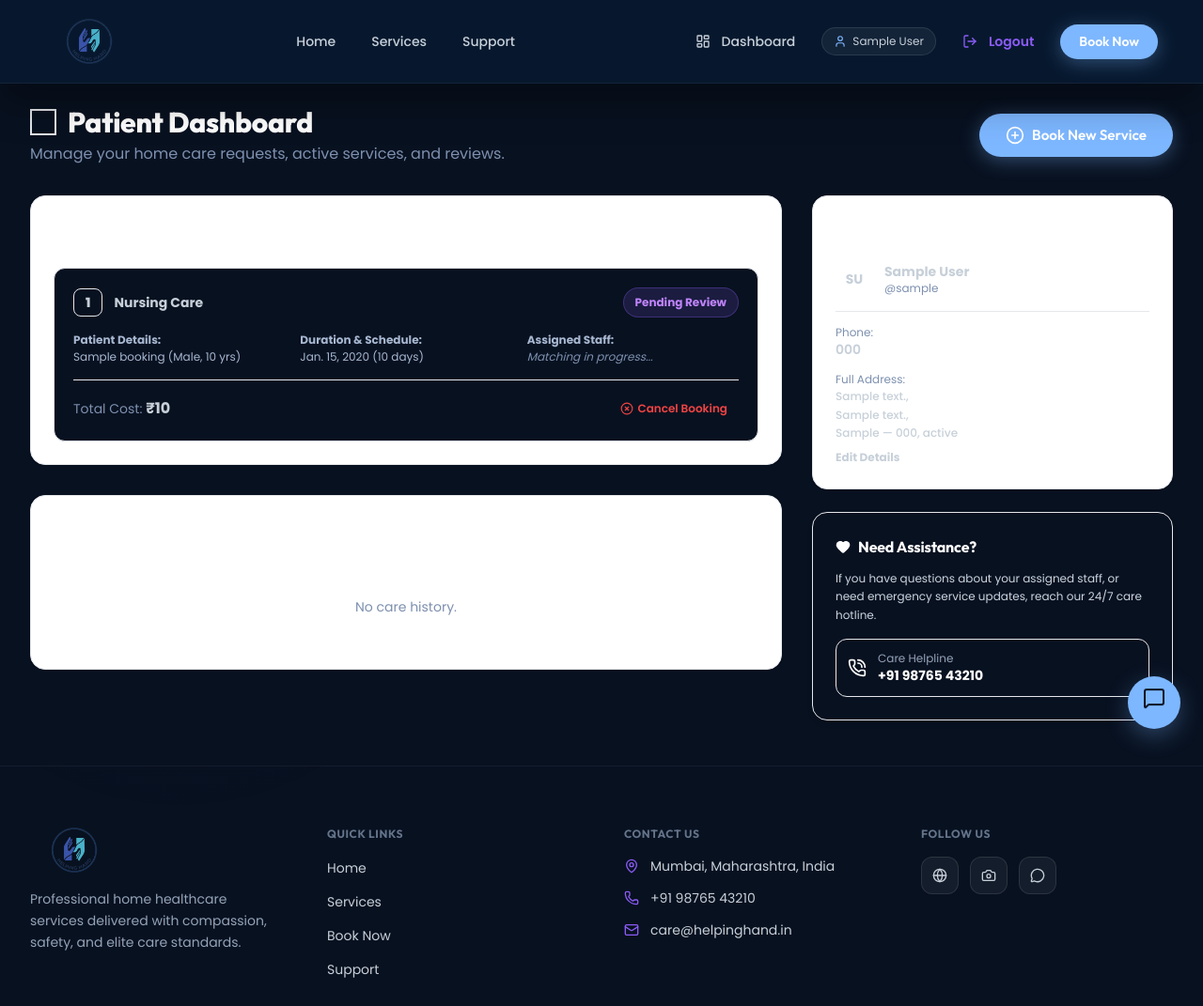
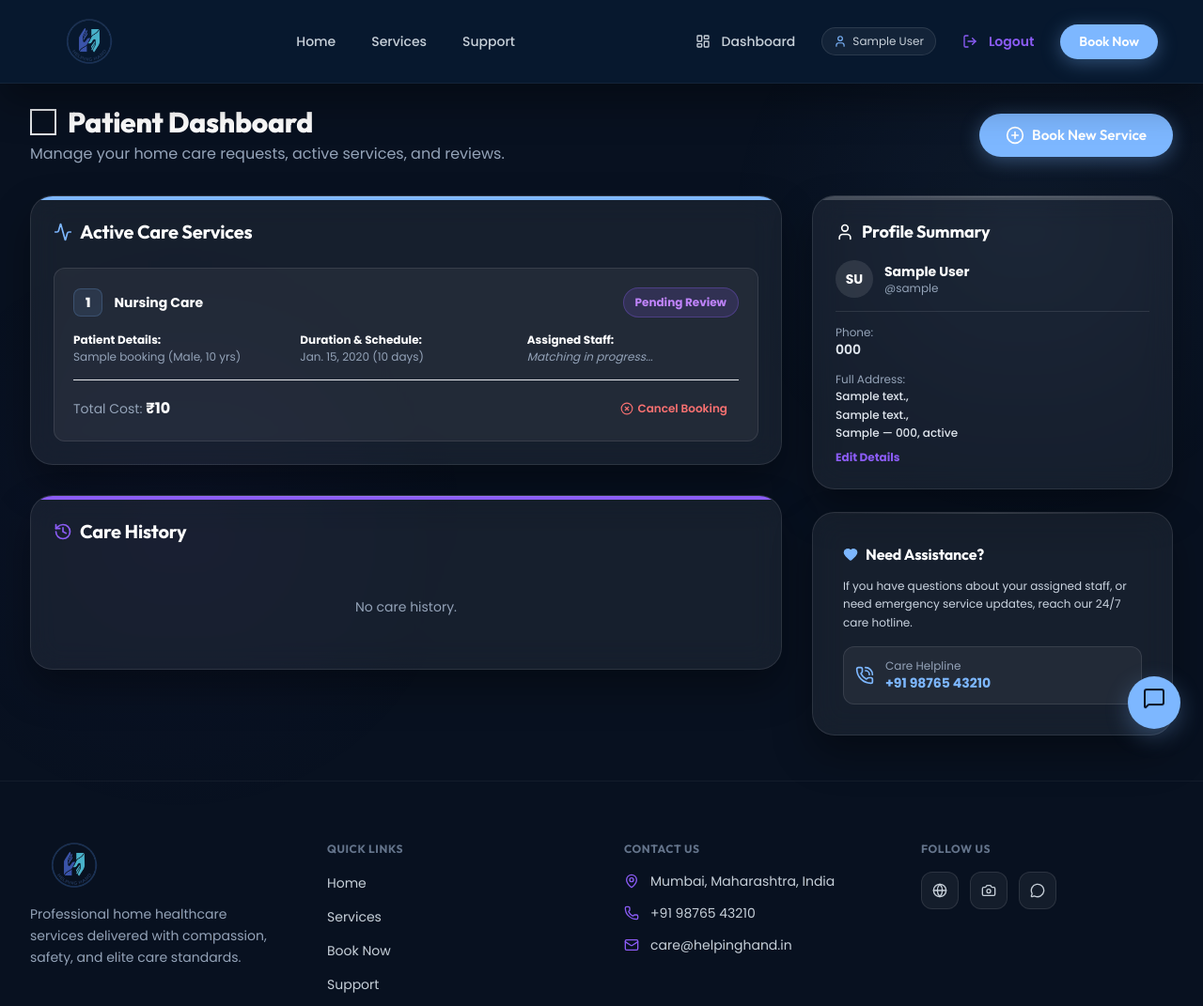
Before and after one commit to mhw47/Helping-Hand-Web, a Django app: page /dashboard/ in a window 1280 px wide. Shown: the top 1071 px of the page at 94% size. Run offline with Django 4.2, Linux system fonts and the light colour scheme; a user stored in the database is signed in; tables that the repository leaves empty hold one stand-in row (values such as "Sample post"); some libraries are stand-ins or nearby versions.

Commit message:
Convert dashboard layout to premium dark glassmorphism theme

```diff
--- a/templates/core/dashboard_patient.html
+++ b/templates/core/dashboard_patient.html
@@ -4,7 +4,7 @@
 {% block title %}My Dashboard{% endblock %}
 
 {% block content %}
-<div class="pt-28 pb-12 bg-surface-50 min-h-screen">
+<div class="pt-28 pb-12 bg-transparent min-h-screen">
   <div class="max-w-7xl mx-auto px-4 sm:px-6 lg:px-8">
 
     <!-- ═══════════════ HEADER ═══════════════ -->
@@ -12,9 +12,9 @@
       <div>
         <div class="flex items-center gap-3">
           <div class="chakra-loader" style="width: 28px; height: 28px; border-width: 2px;"></div>
-          <h1 class="text-3xl font-extrabold text-navy-500">Patient Dashboard</h1>
+          <h1 class="text-3xl font-extrabold text-white">Patient Dashboard</h1>
         </div>
-        <p class="text-surface-500 mt-1">Manage your home care requests, active services, and reviews.</p>
+        <p class="text-slate-400 mt-1">Manage your home care requests, active services, and reviews.</p>
       </div>
       <div>
         <a href="{% url 'services' %}" class="btn-primary flex items-center gap-2">
@@ -31,22 +31,22 @@
       <div class="lg:col-span-2 space-y-8">
 
         <!-- SECTION: Active Bookings -->
-        <div class="bg-white rounded-2xl border border-surface-200 shadow-sm p-6 relative overflow-hidden">
-          <div class="absolute top-0 left-0 right-0 h-1 bg-saffron-500"></div>
-          <h2 class="text-xl font-bold text-navy-900 mb-6 flex items-center gap-2">
-            <i data-lucide="activity" class="text-saffron-500 w-5 h-5"></i>
+        <div class="card p-6 relative overflow-hidden">
+          <div class="absolute top-0 left-0 right-0 h-1 bg-blueGlow"></div>
+          <h2 class="text-xl font-bold text-white mb-6 flex items-center gap-2">
+            <i data-lucide="activity" class="text-blueGlow w-5 h-5"></i>
             Active Care Services
           </h2>
 
           <div class="space-y-4">
             {% for booking in active_bookings %}
-            <div class="p-5 rounded-xl bg-surface-50 border border-surface-200 transition-all hover:shadow-md">
+            <div class="p-5 rounded-xl bg-white/5 border border-white/10 transition-all hover:shadow-md">
               <div class="flex flex-wrap items-center justify-between gap-3 mb-4">
                 <div class="flex items-center gap-3">
-                  <span class="text-sm font-extrabold text-navy-600 bg-navy-50 border border-navy-100 px-3 py-1 rounded-lg">
+                  <span class="text-sm font-extrabold text-white bg-blueGlow/10 border border-blueGlow/20 px-3 py-1 rounded-lg">
                     {{ booking.booking_id }}
                   </span>
-                  <span class="text-sm font-bold text-navy-900">
+                  <span class="text-sm font-bold text-white">
                     {{ booking.get_service_type_display }}
                   </span>
                 </div>
@@ -64,35 +64,35 @@
               </div>
 
               <!-- Details Grid -->
-              <div class="grid grid-cols-1 sm:grid-cols-2 md:grid-cols-3 gap-4 text-xs text-surface-600 mb-4">
+              <div class="grid grid-cols-1 sm:grid-cols-2 md:grid-cols-3 gap-4 text-xs text-slate-400 mb-4">
                 <div>
-                  <strong class="text-navy-900 block mb-0.5">Patient Details:</strong>
+                  <strong class="text-white block mb-0.5">Patient Details:</strong>
                   {{ booking.patient_name }} ({{ booking.get_patient_gender_display }}, {{ booking.patient_age }} yrs)
                 </div>
                 <div>
-                  <strong class="text-navy-900 block mb-0.5">Duration & Schedule:</strong>
+                  <strong class="text-white block mb-0.5">Duration & Schedule:</strong>
                   {{ booking.start_date }} ({{ booking.duration_days }} day{{ booking.duration_days|pluralize }})
                 </div>
                 <div>
-                  <strong class="text-navy-900 block mb-0.5">Assigned Staff:</strong>
+                  <strong class="text-white block mb-0.5">Assigned Staff:</strong>
                   {% if booking.staff %}
-                    <div class="flex items-center gap-1.5 font-semibold text-navy-800">
-                      <i data-lucide="user-check" class="w-3.5 h-3.5 text-flaggreen-600"></i>
+                    <div class="flex items-center gap-1.5 font-semibold text-slate-200">
+                      <i data-lucide="user-check" class="w-3.5 h-3.5 text-terracotta"></i>
                       {{ booking.staff.name }} ({{ booking.staff.rating }}★)
                     </div>
                   {% else %}
-                    <span class="text-surface-500 italic">Matching in progress...</span>
+                    <span class="text-slate-400 italic">Matching in progress...</span>
                   {% endif %}
                 </div>
               </div>
 
               <!-- Price & Action -->
-              <div class="flex items-center justify-between pt-4 border-t border-surface-200/80">
+              <div class="flex items-center justify-between pt-4 border-t border-white/10/80">
                 <div class="text-sm">
-                  <span class="text-surface-500">Total Cost:</span>
-                  <span class="font-bold text-navy-900 text-base">₹{{ booking.total_cost|floatformat:0 }}</span>
+                  <span class="text-slate-400">Total Cost:</span>
+                  <span class="font-bold text-white text-base">₹{{ booking.total_cost|floatformat:0 }}</span>
                   {% if booking.discount_percentage > 0 %}
-                    <span class="text-xs text-flaggreen-600 bg-flaggreen-50 border border-flaggreen-100 py-0.5 px-2 rounded-full font-bold ml-1">
+                    <span class="text-xs text-terracotta bg-terracotta/10 border border-terracotta/20 py-0.5 px-2 rounded-full font-bold ml-1">
                       -{{ booking.discount_percentage|stringformat:".0%" }}
                     </span>
                   {% endif %}
@@ -103,7 +103,7 @@
                   {% csrf_token %}
                   <input type="hidden" name="booking_id" value="{{ booking.booking_id }}">
                   <input type="hidden" name="action" value="cancel">
-                  <button type="submit" class="btn-ghost text-xs text-red-500 hover:bg-red-50 border border-red-200/60 font-semibold py-1.5 px-3 rounded-lg flex items-center gap-1">
+                  <button type="submit" class="btn-ghost text-xs text-red-400 hover:bg-red-500/100/10 border border-red-500/20 font-semibold py-1.5 px-3 rounded-lg flex items-center gap-1">
                     <i data-lucide="x-circle" class="w-3.5 h-3.5"></i>
                     Cancel Booking
                   </button>
@@ -112,10 +112,10 @@
               </div>
             </div>
             {% empty %}
-            <div class="text-center py-10 border border-dashed border-surface-300 rounded-xl bg-surface-50">
-              <i data-lucide="calendar" class="w-12 h-12 text-surface-400 mx-auto mb-3 opacity-60"></i>
-              <p class="text-surface-500 text-sm">No active home care bookings.</p>
-              <a href="{% url 'services' %}" class="text-saffron-600 hover:text-saffron-700 font-bold text-sm inline-flex items-center gap-1 mt-2">
+            <div class="text-center py-10 border border-dashed border-white/10 rounded-xl bg-transparent">
+              <i data-lucide="calendar" class="w-12 h-12 text-slate-500 mx-auto mb-3 opacity-60"></i>
+              <p class="text-slate-400 text-sm">No active home care bookings.</p>
+              <a href="{% url 'services' %}" class="text-terracotta hover:text-white font-bold text-sm inline-flex items-center gap-1 mt-2">
                 Book a service now <i data-lucide="arrow-right" class="w-3.5 h-3.5"></i>
               </a>
             </div>
@@ -124,66 +124,66 @@
         </div>
 
         <!-- SECTION: Past Bookings -->
-        <div class="bg-white rounded-2xl border border-surface-200 shadow-sm p-6 relative overflow-hidden">
-          <div class="absolute top-0 left-0 right-0 h-1 bg-flaggreen-500"></div>
-          <h2 class="text-xl font-bold text-navy-900 mb-6 flex items-center gap-2">
-            <i data-lucide="history" class="text-flaggreen-600 w-5 h-5"></i>
+        <div class="card p-6 relative overflow-hidden">
+          <div class="absolute top-0 left-0 right-0 h-1 bg-terracotta"></div>
+          <h2 class="text-xl font-bold text-white mb-6 flex items-center gap-2">
+            <i data-lucide="history" class="text-terracotta w-5 h-5"></i>
             Care History
           </h2>
 
           <div class="space-y-4">
             {% for booking in past_bookings %}
-            <div class="p-5 rounded-xl bg-surface-50/50 border border-surface-200 transition-all hover:bg-surface-50">
+            <div class="p-5 rounded-xl bg-white/5 border border-white/10 transition-all hover:bg-transparent">
               <div class="flex flex-wrap items-center justify-between gap-3 mb-3">
                 <div class="flex items-center gap-2">
-                  <span class="text-xs font-bold text-surface-500 bg-surface-200 px-2.5 py-1 rounded-md">
+                  <span class="text-xs font-bold text-slate-400 bg-white/10 px-2.5 py-1 rounded-md">
                     {{ booking.booking_id }}
                   </span>
-                  <span class="text-sm font-bold text-navy-900">
+                  <span class="text-sm font-bold text-white">
                     {{ booking.get_service_type_display }}
                   </span>
                 </div>
                 <div>
                   {% if booking.status == 'completed' %}
-                    <span class="badge badge-success bg-flaggreen-50 text-flaggreen-600 border border-flaggreen-100">Completed</span>
+                    <span class="badge badge-success bg-flaggreen-50 text-terracotta border border-flaggreen-100">Completed</span>
                   {% else %}
-                    <span class="badge badge-error bg-red-50 text-red-600 border border-red-100">Cancelled</span>
+                    <span class="badge badge-error bg-red-500/10 text-red-400 border border-red-500/20">Cancelled</span>
                   {% endif %}
                 </div>
               </div>
 
               <!-- Details Grid -->
-              <div class="grid grid-cols-1 sm:grid-cols-3 gap-3 text-xs text-surface-600 mb-3">
+              <div class="grid grid-cols-1 sm:grid-cols-3 gap-3 text-xs text-slate-400 mb-3">
                 <div>
-                  <strong class="text-navy-900 block">Patient Name:</strong>
+                  <strong class="text-white block">Patient Name:</strong>
                   {{ booking.patient_name }}
                 </div>
                 <div>
-                  <strong class="text-navy-900 block">Service Dates:</strong>
+                  <strong class="text-white block">Service Dates:</strong>
                   {{ booking.start_date }}
                 </div>
                 <div>
-                  <strong class="text-navy-900 block">Care Provider:</strong>
+                  <strong class="text-white block">Care Provider:</strong>
                   {{ booking.staff.name|default:"—" }}
                 </div>
               </div>
 
               <!-- Review Form/Status -->
               {% if booking.status == 'completed' %}
-              <div class="pt-3 border-t border-surface-200 flex items-center justify-between">
-                <div class="text-xs font-semibold text-navy-900">
+              <div class="pt-3 border-t border-white/10 flex items-center justify-between">
+                <div class="text-xs font-semibold text-white">
                   Total Paid: ₹{{ booking.total_cost|floatformat:0 }}
                 </div>
 
                 {% if booking.review %}
-                <div class="flex items-center gap-1.5 text-xs text-saffron-500 font-bold bg-saffron-50 border border-saffron-100 px-3 py-1 rounded-lg">
+                <div class="flex items-center gap-1.5 text-xs text-blueGlow font-bold bg-terracotta/10 border border-terracotta/20 px-3 py-1 rounded-lg">
                   <span>Your Rating:</span>
                   <div class="flex items-center">
                     {{ booking.review.rating }}★
                   </div>
                 </div>
                 {% else %}
-                <button onclick="openReviewModal('{{ booking.booking_id }}', '{{ booking.staff.name }}')" class="btn-primary py-1.5 px-3 text-xs flex items-center gap-1 bg-gradient-to-r from-saffron-500 to-saffron-600 hover:scale-105 transition-transform shadow-md">
+                <button onclick="openReviewModal('{{ booking.booking_id }}', '{{ booking.staff.name }}')" class="btn-primary py-1.5 px-3 text-xs flex items-center gap-1 bg-gradient-to-r from-maroon to-terracotta hover:scale-105 transition-transform shadow-md">
                   <i data-lucide="star" class="w-3.5 h-3.5 text-white"></i>
                   Leave a Review
                 </button>
@@ -192,7 +192,7 @@
               {% endif %}
             </div>
             {% empty %}
-            <div class="text-center py-8 text-surface-500 text-sm">
+            <div class="text-center py-8 text-slate-400 text-sm">
               No care history.
             </div>
             {% endfor %}
@@ -205,43 +205,43 @@
       <div class="space-y-6">
 
         <!-- CARD: Patient Info -->
-        <div class="bg-white rounded-2xl border border-surface-200 shadow-sm p-6 relative overflow-hidden">
-          <div class="absolute top-0 left-0 right-0 h-1 bg-navy-500"></div>
-          <h2 class="text-lg font-bold text-navy-900 mb-4 flex items-center gap-2">
-            <i data-lucide="user" class="text-navy-500 w-5 h-5"></i>
+        <div class="card p-6 relative overflow-hidden">
+          <div class="absolute top-0 left-0 right-0 h-1 bg-white/20"></div>
+          <h2 class="text-lg font-bold text-white mb-4 flex items-center gap-2">
+            <i data-lucide="user" class="text-white w-5 h-5"></i>
             Profile Summary
           </h2>
           <div class="space-y-3.5 text-sm">
             <div class="flex items-center gap-3">
-              <div class="w-10 h-10 rounded-full bg-navy-50 text-navy-600 flex items-center justify-center font-bold">
+              <div class="w-10 h-10 rounded-full bg-white/10 text-white flex items-center justify-center font-bold">
                 {{ user.first_name|slice:":1" }}{{ user.last_name|slice:":1" }}
               </div>
               <div>
-                <div class="font-bold text-navy-900">{{ user.get_full_name }}</div>
-                <div class="text-xs text-surface-500">@{{ user.username }}</div>
+                <div class="font-bold text-white">{{ user.get_full_name }}</div>
+                <div class="text-xs text-slate-400">@{{ user.username }}</div>
               </div>
             </div>
-            <hr class="border-surface-200">
+            <hr class="border-white/10">
             <div>
-              <span class="text-xs text-surface-500 block">Phone:</span>
-              <span class="font-semibold text-navy-800">{{ user.phone }}</span>
+              <span class="text-xs text-slate-400 block">Phone:</span>
+              <span class="font-semibold text-slate-200">{{ user.phone }}</span>
             </div>
             <div>
-              <span class="text-xs text-surface-500 block">Full Address:</span>
+              <span class="text-xs text-slate-400 block">Full Address:</span>
               {% if user.profile_complete %}
-                <span class="font-medium text-navy-800 text-xs block leading-relaxed">
+                <span class="font-medium text-slate-200 text-xs block leading-relaxed">
                   {{ user.address }},<br>
                   {% if user.address_line2 %}{{ user.address_line2 }},<br>{% endif %}
                   {{ user.city }} — {{ user.pincode }}, {{ user.state }}
                 </span>
-                <a href="{% url 'complete_profile' %}" class="text-xs text-saffron-600 hover:underline font-bold mt-2 inline-block">
+                <a href="{% url 'complete_profile' %}" class="text-xs text-terracotta hover:underline font-bold mt-2 inline-block">
                   Edit Details
                 </a>
               {% else %}
-                <div class="bg-saffron-50 border border-saffron-200 rounded-xl p-3 text-xs text-saffron-800 mt-1">
+                <div class="bg-terracotta/10 border border-terracotta/20 rounded-xl p-3 text-xs text-terracotta mt-1">
                   <p class="font-semibold mb-1">Incomplete Profile</p>
                   <p class="mb-2">Complete your address details to enable speed booking.</p>
-                  <a href="{% url 'complete_profile' %}" class="btn-primary py-1 px-2.5 text-xs inline-block bg-saffron-500 text-white font-bold rounded-lg shadow-sm">
+                  <a href="{% url 'complete_profile' %}" class="btn-primary py-1 px-2.5 text-xs inline-block bg-blueGlow text-white font-bold rounded-lg shadow-sm">
                     Complete Now
                   </a>
                 </div>
@@ -251,19 +251,19 @@
         </div>
 
         <!-- CARD: Emergency Contact info -->
-        <div class="bg-navy-900 rounded-2xl p-6 text-white border border-navy-800 shadow-md">
+        <div class="card">
           <h2 class="text-base font-bold mb-3 flex items-center gap-2">
-            <i data-lucide="heart" class="text-saffron-500 w-4 h-4" fill="currentColor"></i>
+            <i data-lucide="heart" class="text-blueGlow w-4 h-4" fill="currentColor"></i>
             Need Assistance?
           </h2>
           <p class="text-xs text-slate-300 leading-relaxed mb-4">
             If you have questions about your assigned staff, or need emergency service updates, reach our 24/7 care hotline.
           </p>
-          <div class="flex items-center gap-3 bg-navy-800 p-3 rounded-xl border border-navy-700">
-            <i data-lucide="phone-call" class="text-saffron-400 w-5 h-5"></i>
+          <div class="flex items-center gap-3 bg-white/5 p-3 rounded-xl border border-white/10">
+            <i data-lucide="phone-call" class="text-blueGlow w-5 h-5"></i>
             <div>
               <div class="text-xs text-slate-400">Care Helpline</div>
-              <div class="text-sm font-bold text-saffron-400">+91 98765 43210</div>
+              <div class="text-sm font-bold text-blueGlow">+91 98765 43210</div>
             </div>
           </div>
         </div>
@@ -276,9 +276,9 @@
 
 <!-- ═══════════════ REVIEW SUBMISSION MODAL ═══════════════ -->
 <div id="review-modal" class="fixed inset-0 bg-black/60 backdrop-blur-sm z-50 flex items-center justify-center hidden">
-  <div class="bg-white rounded-2xl max-w-md w-full mx-4 shadow-2xl border border-surface-200 overflow-hidden animate-fade-in-up">
+  <div class="glass max-w-md w-full mx-4 shadow-2xl border border-white/10 overflow-hidden animate-fade-in-up">
     <!-- Modal Header -->
-    <div class="px-6 py-4 bg-navy-900 text-white flex items-center justify-between border-b border-navy-800">
+    <div class="px-6 py-4 bg-[#081120] text-white flex items-center justify-between border-b border-white/10">
       <h3 class="font-bold text-lg">Leave Feedback</h3>
       <button onclick="closeReviewModal()" class="text-slate-400 hover:text-white cursor-pointer">
         <i data-lucide="x" class="w-5 h-5"></i>
@@ -292,17 +292,17 @@
       <input type="hidden" name="action" value="review">
 
       <div>
-        <label class="block text-xs font-bold text-surface-500 uppercase tracking-wider mb-1">Care Provider</label>
-        <div class="font-bold text-navy-900 text-sm" id="modal-staff-name">—</div>
+        <label class="block text-xs font-bold text-slate-400 uppercase tracking-wider mb-1">Care Provider</label>
+        <div class="font-bold text-white text-sm" id="modal-staff-name">—</div>
       </div>
 
       <!-- Rating Selection -->
       <div>
-        <label class="block text-xs font-bold text-surface-500 uppercase tracking-wider mb-2">Rating (1 to 5 Stars)</label>
+        <label class="block text-xs font-bold text-slate-400 uppercase tracking-wider mb-2">Rating (1 to 5 Stars)</label>
         <div class="flex items-center gap-2">
           {% for i in "12345" %}
           <button type="button" onclick="setRatingValue({{ i }})" class="star-btn p-1 cursor-pointer transition-transform hover:scale-110" data-value="{{ i }}">
-            <i data-lucide="star" class="w-7 h-7 text-surface-300" id="star-icon-{{ i }}"></i>
+            <i data-lucide="star" class="w-7 h-7 text-slate-500" id="star-icon-{{ i }}"></i>
           </button>
           {% endfor %}
         </div>
@@ -311,16 +311,16 @@
 
       <!-- Comment -->
       <div>
-        <label class="block text-xs font-bold text-surface-500 uppercase tracking-wider mb-1">Your Comment</label>
-        <textarea name="comment" rows="3" class="input-field bg-surface-50 border border-surface-200 rounded-xl" placeholder="Share your experience..."></textarea>
+        <label class="block text-xs font-bold text-slate-400 uppercase tracking-wider mb-1">Your Comment</label>
+        <textarea name="comment" rows="3" class="input-field bg-white/5 border border-white/10 rounded-xl" placeholder="Share your experience..."></textarea>
       </div>
 
       <!-- Actions -->
-      <div class="pt-4 flex items-center justify-end gap-3 border-t border-surface-100">
+      <div class="pt-4 flex items-center justify-end gap-3 border-t border-white/10">
         <button type="button" onclick="closeReviewModal()" class="btn-secondary py-2 px-4 text-sm">
           Cancel
         </button>
-        <button type="submit" class="btn-primary py-2 px-4 text-sm bg-gradient-to-r from-saffron-500 to-saffron-600">
+        <button type="submit" class="btn-primary py-2 px-4 text-sm bg-gradient-to-r from-maroon to-terracotta">
           Submit Feedback
         </button>
       </div>
```
Also changed, not shown: fix_colors.py (added, +72 -0 lines).
